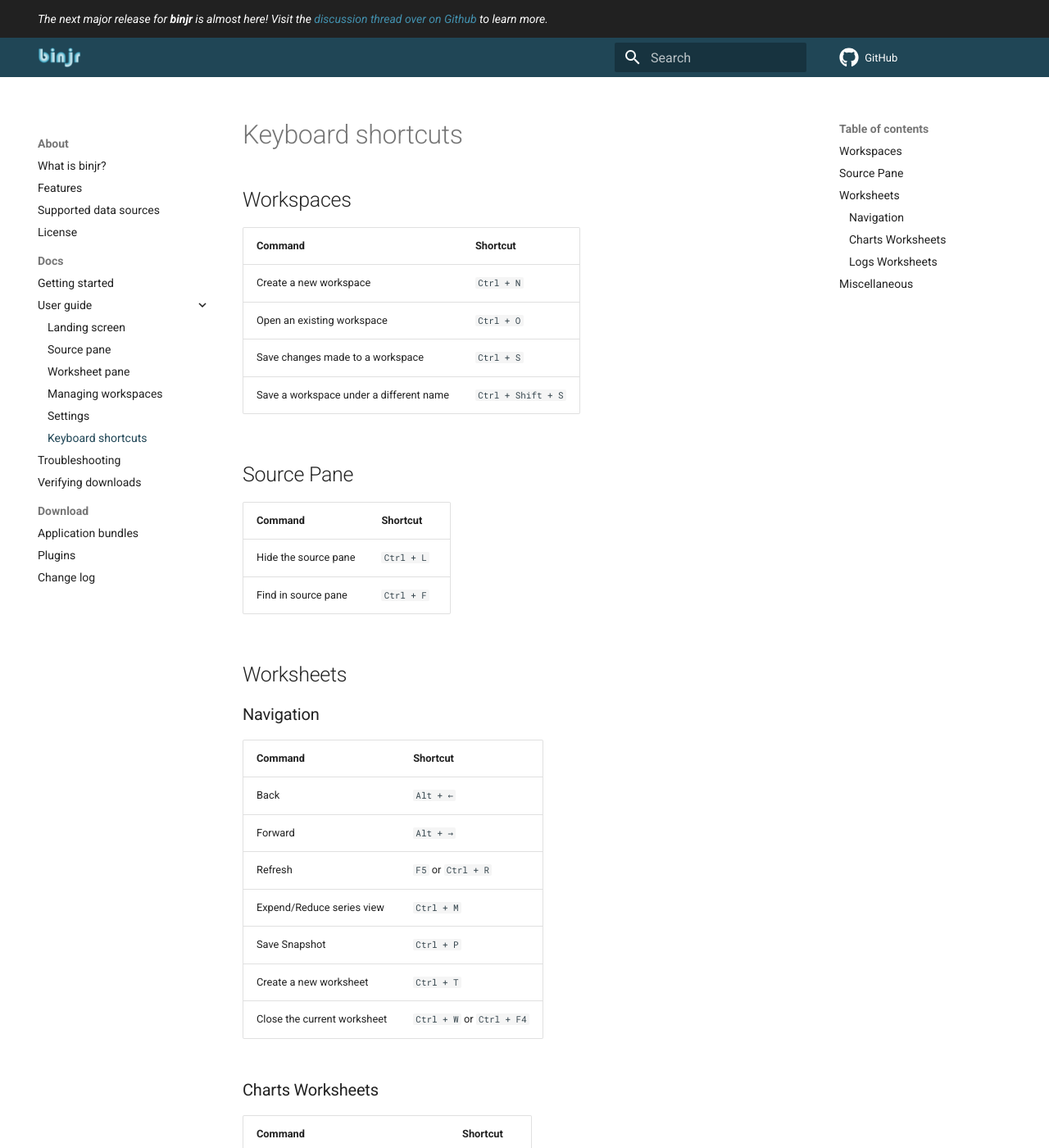
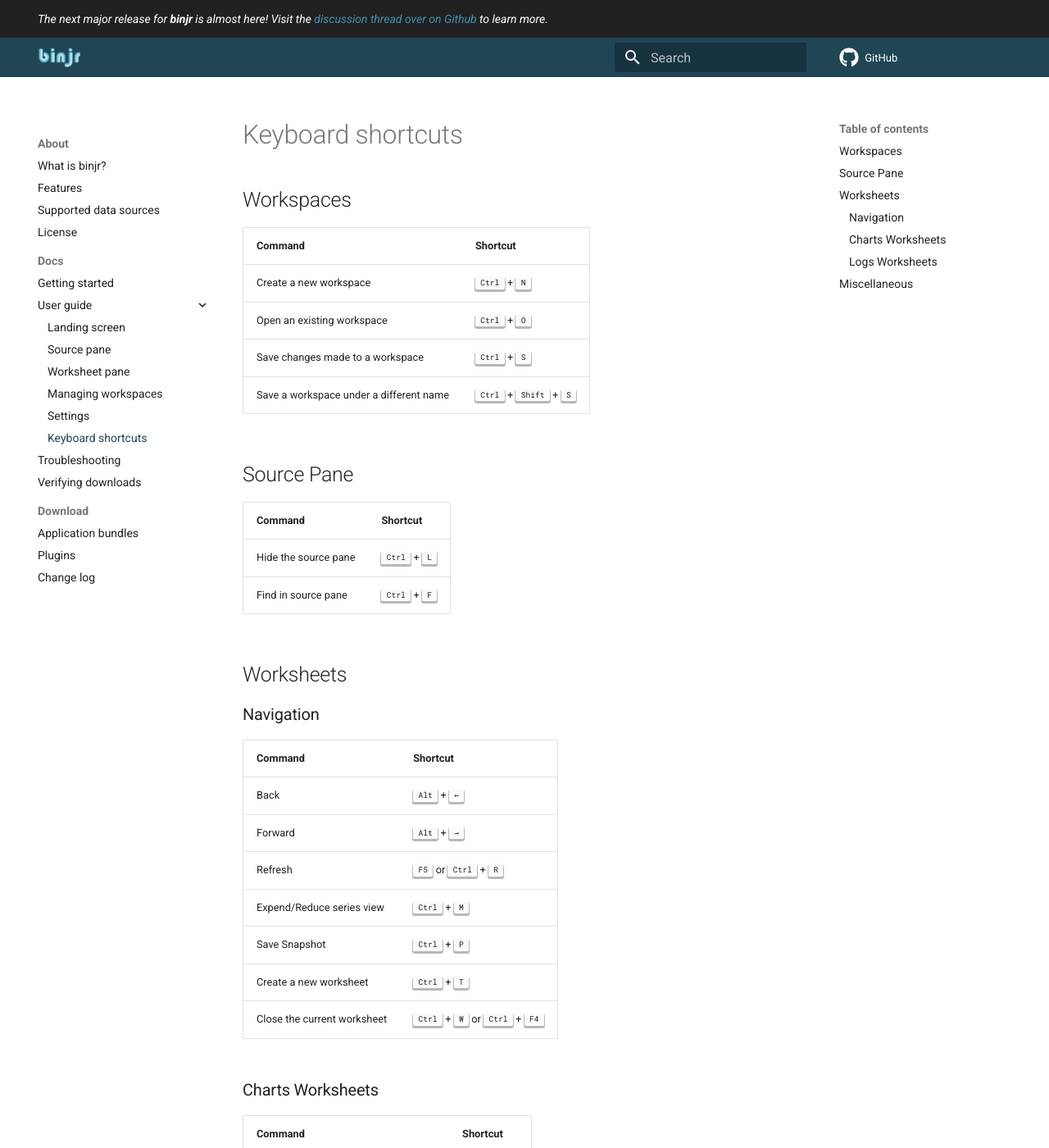
Before and after one commit to binjr/binjr.github.io, an MkDocs documentation site: the page built from docs/documentation/user_guide/shortcuts.md, in a window 1280 px wide and 1400 px high. Shown: the whole window at 82% size. Built offline with MkDocs 1.6.1 and Material for MkDocs 9.7.7, drawn with Linux system fonts in a browser that asks for light colours; comment, search, counter and statistics services are not loaded; some of the changed lines change nothing that is shown; some of the changed text lies outside the part shown.

Commit message:
Use kbd tags in Shorcults.md

```diff
--- a/docs/documentation/user_guide/shortcuts.md
+++ b/docs/documentation/user_guide/shortcuts.md
@@ -1,53 +1,53 @@
 # Keyboard shortcuts
 
 ## Workspaces
-| Command                                 | Shortcut           |
-|-----------------------------------------|--------------------|
-| Create a new workspace                  | `Ctrl + N`         |
-| Open an existing workspace              | `Ctrl + O`         |
-| Save changes made to a workspace        | `Ctrl + S`         |
-| Save a workspace under a different name | `Ctrl + Shift + S` |
+| Command                                 | Shortcut                                          |
+|-----------------------------------------|---------------------------------------------------|
+| Create a new workspace                  | <kbd>Ctrl</kbd> + <kbd>N</kbd>                    |
+| Open an existing workspace              | <kbd>Ctrl</kbd> + <kbd>O</kbd>                    |
+| Save changes made to a workspace        | <kbd>Ctrl</kbd> + <kbd>S</kbd>                    |
+| Save a workspace under a different name | <kbd>Ctrl</kbd> + <kbd>Shift</kbd> + <kbd>S</kbd> |
 
 ## Source Pane
 
-| Command                 | Shortcut   |
-|-------------------------|------------|
-| Hide the source pane    | `Ctrl + L` |
-| Find in source pane     | `Ctrl + F` |
+| Command                 | Shortcut                       |
+|-------------------------|--------------------------------|
+| Hide the source pane    | <kbd>Ctrl</kbd> + <kbd>L</kbd> |
+| Find in source pane     | <kbd>Ctrl</kbd> + <kbd>F</kbd> |
 
 ## Worksheets
 
 ### Navigation
 
-| Command                     | Shortcut                  |
-|-----------------------------|---------------------------|
-| Back                        | `Alt + ←`                 |
-| Forward                     | `Alt + →`                 |
-| Refresh                     | `F5` or `Ctrl + R`        |
-| Expend/Reduce series view   | `Ctrl + M`                |
-| Save Snapshot               | `Ctrl + P`                |
-| Create a new worksheet      | `Ctrl + T`                |
-| Close the current worksheet | `Ctrl + W` or `Ctrl + F4` |
+| Command                     | Shortcut                                                          |
+|-----------------------------|-------------------------------------------------------------------|
+| Back                        | <kbd>Alt</kbd> + <kbd>←</kbd>                                     |
+| Forward                     | <kbd>Alt</kbd> + <kbd>→</kbd>                                     |
+| Refresh                     | <kbd>F5</kbd> or <kbd>Ctrl</kbd> + <kbd>R</kbd>                   |
+| Expend/Reduce series view   | <kbd>Ctrl</kbd> + <kbd>M</kbd>                                    |
+| Save Snapshot               | <kbd>Ctrl</kbd> + <kbd>P</kbd>                                    |
+| Create a new worksheet      | <kbd>Ctrl</kbd> + <kbd>T</kbd>                                    |
+| Close the current worksheet | <kbd>Ctrl</kbd> + <kbd>W</kbd> or <kbd>Ctrl</kbd> + <kbd>F4</kbd> |
 
 ### Charts Worksheets
 
-| Command                                | Shortcut  |
-|----------------------------------------|-----------|
-| Remove the selected series from chart  | `Delete`  |
+| Command                                | Shortcut           |
+|----------------------------------------|--------------------|
+| Remove the selected series from chart  | <kbd>Delete</kbd>  |
 
 
 ### Logs Worksheets
 
-| Command                         | Shortcut           |
-|---------------------------------|--------------------|
-| Filter logs events              | `Ctrl + K`         |
-| Find in current worksheet       | `Ctrl + F`         |
-| Remove the selected log file(s) | `Delete`           |
+| Command                         | Shortcut                       |
+|---------------------------------|--------------------------------|
+| Filter logs events              | <kbd>Ctrl</kbd> + <kbd>K</kbd> |
+| Find in current worksheet       | <kbd>Ctrl</kbd> + <kbd>F</kbd> |
+| Remove the selected log file(s) | <kbd>Delete</kbd>              |
 
 
 ## Miscellaneous
 
-| Command                     | Shortcut           |
-|-----------------------------|--------------------|
-| Display online help         | `F1`               |
-| Open debug console          | `F12`              |
+| Command                     | Shortcut                    |
+|-----------------------------|-----------------------------|
+| Display online help         | <kbd>F1</kbd>               |
+| Open debug console          | <kbd>F12</kbd>              |
```
